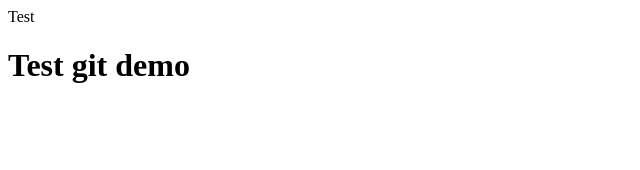
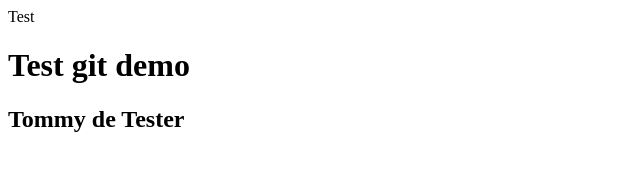
Before and after one commit to markbaselier/git-demo, a plain HTML site: page index.html in a window 1280 px wide. Shown: the whole page, without its empty margins (0-640 px from the left). Drawn offline with Linux system fonts and the light colour scheme.

Commit message:
Tommy de tester toegevoegd

```diff
--- a/index.html
+++ b/index.html
@@ -7,5 +7,6 @@
 <body>
 Test
 <h1>Test git demo</h1>
+<h2>Tommy de Tester</h2>
 </body>
 </html>
```
